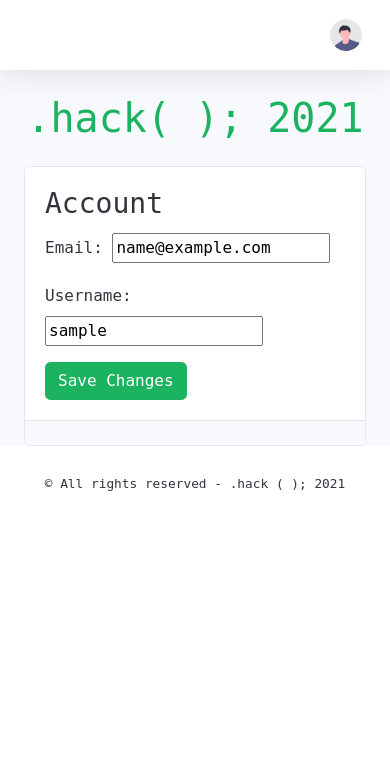
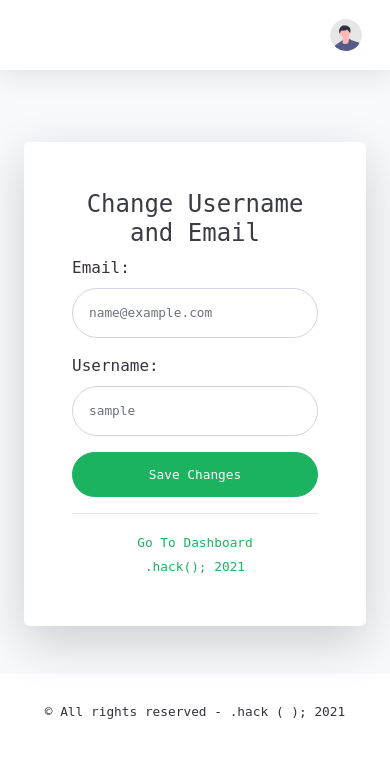
Before and after one commit to blessey15/hack21, a Django app: page /account/ in a window 390 px wide. Shown: the top 758 px of the page. Run offline with Django 3.2, Linux system fonts and the light colour scheme; the visitor is signed in with stand-in values (Sample User, id 1); parts of the project's set-up code (start-up, migrations or seed data) failed here and were passed over; some libraries are stand-ins or nearby versions.

Commit message:
account update page set

```diff
--- a/accounts/forms.py
+++ b/accounts/forms.py
@@ -74,6 +74,24 @@ class AccountAuthenticationForm(forms.ModelForm):
 
 class AccountUpdateForm(forms.ModelForm):
 
+    username = forms.CharField(
+        widget=forms.TextInput(
+            attrs={
+                "placeholder" : "Username",
+                "class": "form-control form-control-user",
+                "id": "exampleInputUsername"
+            }
+        ))
+
+    email = forms.EmailField(
+        widget=forms.EmailInput(
+            attrs={
+                "placeholder" : "Email",
+                "class": "form-control form-control-user",
+                "id": "exampleInputEmail"
+            }
+        ))
+
     class Meta:
         model = Account
         fields = ('email', 'username')
--- a/templates/account.html
+++ b/templates/account.html
@@ -7,7 +7,7 @@
 {% endblock%}
 
 {% block body %}
-  <div class="container">
+  <!-- <div class="container">
   	<h1 class= "text-center logo my-4">
   		<a href="{% url 'home' %}">.hack( ); 2021 </a>
   	</h1>
@@ -16,7 +16,7 @@
   			<div class="card">
   				<div class="card-body">
   					<h3 class="card-title">Account</h3>
-  					<form method="post" novalidate>
+  					<form method="post" class="user" novalidate>
 						  {% csrf_token %}
 
 						  {% for field in account_form %}
@@ -44,7 +44,7 @@
 									<p> {{account_form.non_field_errors}} </p>
 								</div>
 							{% endif %}
-     					 <button type="submit" class="btn btn-primary">Save Changes</button>
+     					 <button type="submit" class="btn btn-primary btn-user">Save Changes</button>
     				</form>
   				</div>
   				<div class="card-footer text-muted text-center">
@@ -52,5 +52,94 @@
   			</div>
   		</div>
   	</div>
+  </div> -->
+
+
+
+
+  <div class="container">
+
+	<!-- Outer Row -->
+	<div class="row justify-content-center">
+
+		<div class="col-xl-10 col-lg-12 col-md-9">
+
+			<div class="card o-hidden border-0 shadow-lg my-5">
+				<div class="card-body p-0">
+					<!-- Nested Row within Card Body -->
+					<div class="row">
+						<div class="col-lg-6 d-none d-lg-block bg-password-image"></div>
+						<div class="col-lg-6">
+							<div class="p-5">
+								<div class="text-center">
+									<h1 class="h4 text-gray-900 mb-2">Change Username and Email</h1>
+									<!-- <p class="mb-4">We get it, stuff happens. Just enter your email address below
+										and we'll send you a link to reset your password!</p> -->
+								</div>
+
+								<form method="post" class="user" novalidate>
+									{% csrf_token %}
+
+									{% for field in account_form %}
+									  <p>
+										  {{field.label_tag}}
+										  {{field}}
+
+										  {% if field.help_text %}
+											  <small style="color:grey">{{field.help_text}}</small>
+										  {% endif %}
+
+									  </p>
+									{% endfor %}
+
+									  {% for field in account_form %}
+										  {% for error in field.errors %}
+										  <p style="color:red">{{error}}</p>
+										  {% endfor %}
+
+									{% endfor %}
+
+
+									  {% if account_form.non_field_errors %}
+										  <div style="color: red;">
+											  <p> {{account_form.non_field_errors}} </p>
+										  </div>
+									  {% endif %}
+									<button type="submit" class="btn btn-primary btn-user btn-block">Save Changes</button>
+							  </form>
+
+								<!-- <form class="user" method="POST">
+								  {% csrf_token %}
+									<div class="form-group">
+										<input type="email" class="form-control form-control-user"
+											id="exampleInputEmail" aria-describedby="emailHelp"
+											placeholder="Enter Email Address...">
+									</div>
+									<a href="login.html" class="btn btn-primary btn-user btn-block">
+										Reset Password
+									</a>
+								</form> -->
+								<hr>
+								<div class="text-center">
+									<a class="small" href="{% url 'home' %}">Go To Dashboard</a>
+								</div>
+								<div class="text-center">
+									<a class="small" href="{% url 'landing_page' %}">.hack(); 2021</a>
+								</div>
+							</div>
+						</div>
+					</div>
+				</div>
+			</div>
+
+		</div>
+
+	</div>
+
   </div>
+
+
+
+
+
 {% endblock %}
```
